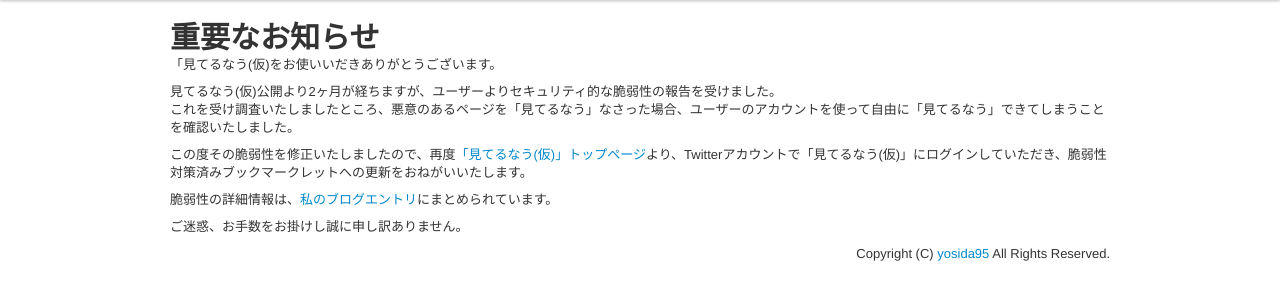
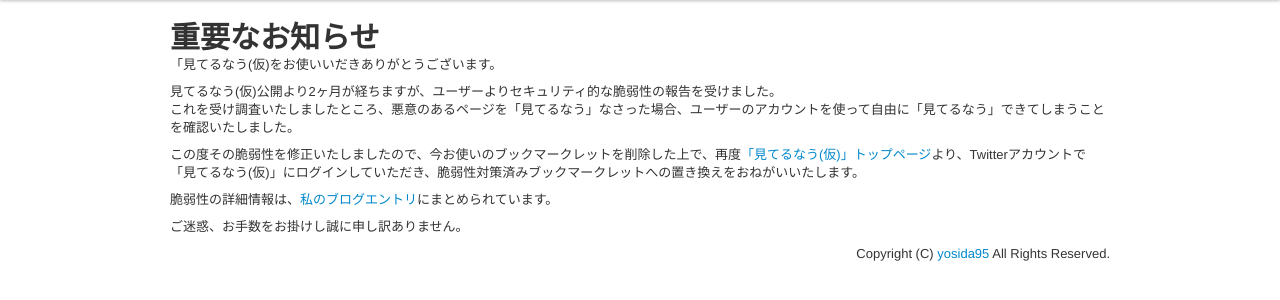
Before and after one commit to yosida95/miteru.yosida95.com, a Python web app: template miteru/templates/message.jinja2 in a window 1280 px wide. Shown: the part 40-340 px from the top of the page. Run offline with Jinja, Linux system fonts and the light colour scheme; the template is opened without the code that fills it, so the values that code supplies are empty; some libraries are stand-ins or nearby versions.

Commit message:
/messageの文言を変更

```diff
--- a/miteru/templates/message.jinja2
+++ b/miteru/templates/message.jinja2
@@ -11,7 +11,7 @@
             <p>「見てるなう(仮)をお使いいだきありがとうございます。</p>
             <p>見てるなう(仮)公開より2ヶ月が経ちますが、ユーザーよりセキュリティ的な脆弱性の報告を受けました。<br />
             これを受け調査いたしましたところ、悪意のあるページを「見てるなう」なさった場合、ユーザーのアカウントを使って自由に「見てるなう」できてしまうことを確認いたしました。</p>
-            <p>この度その脆弱性を修正いたしましたので、再度<a href="{{ request.route_path('homepage') }}">「見てるなう(仮)」トップページ</a>より、Twitterアカウントで「見てるなう(仮)」にログインしていただき、脆弱性対策済みブックマークレットへの更新をおねがいいたします。</p>
+            <p>この度その脆弱性を修正いたしましたので、今お使いのブックマークレットを削除した上で、再度<a href="{{ request.route_path('homepage') }}">「見てるなう(仮)」トップページ</a>より、Twitterアカウントで「見てるなう(仮)」にログインしていただき、脆弱性対策済みブックマークレットへの置き換えをおねがいいたします。</p>
             <p>脆弱性の詳細情報は、<a href="http://yosida95.hatenablog.com/entry/2012/06/25/021925">私のブログエントリ</a>にまとめられています。</p>
             <p>ご迷惑、お手数をお掛けし誠に申し訳ありません。</p>
 {% endblock %}
```
